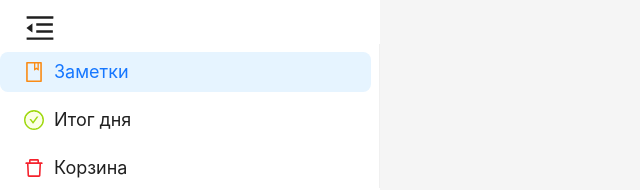
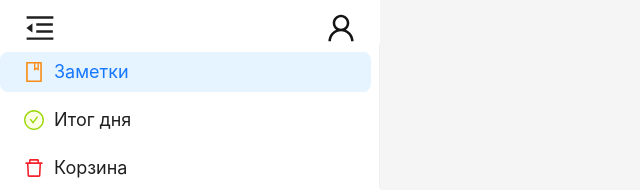
Before and after one commit to Solio69/self-development-app, a React (Create React App) app in the folder apps/frontend/: page / in a window 1280 px wide. Shown: the top 190 px of the page, without its empty margins (0-640 px from the left). Built offline with nearby package versions, Linux system fonts and the light colour scheme.

Commit message:
[front] feature/add profile user pick

```diff
--- a/apps/frontend/src/app/App.tsx
+++ b/apps/frontend/src/app/App.tsx
@@ -13,6 +13,7 @@ function App() {
           <Route path={PATHS.notes} element={<div>notes</div>} />
           <Route path={PATHS.daySummary} element={<div>daySummary</div>} />
           <Route path={PATHS.trash} element={<div>trash</div>} />
+          <Route path={PATHS.profile} element={<div>profile</div>} />
         </Route>
       </Routes>
     </Router>
--- a/apps/frontend/src/pages/home-page/HomePage.scss
+++ b/apps/frontend/src/pages/home-page/HomePage.scss
@@ -9,7 +9,10 @@
     }
 
     &-collapsed {
-      padding: 12px 0 0 24px;
+      display: flex;
+      justify-content: space-between;
+      align-items: center;
+      padding: 12px 24px 0 24px;
     }
 
     &-menu {
--- a/apps/frontend/src/pages/home-page/HomePage.tsx
+++ b/apps/frontend/src/pages/home-page/HomePage.tsx
@@ -1,11 +1,12 @@
 import React, { useState } from 'react'
 import { Link, Outlet } from 'react-router-dom'
 import {
-  BookOutlined,
-  CheckCircleTwoTone,
-  DeleteOutlined,
-  MenuFoldOutlined,
-  MenuUnfoldOutlined,
+  BookOutlined as NoteIcon,
+  CheckCircleTwoTone as DaySummaryIcon,
+  DeleteOutlined as TrashIcon,
+  MenuFoldOutlined as MenuFoldOutlinedIcon,
+  MenuUnfoldOutlined as MenuUnfoldOutlinedIcon,
+  UserOutlined as UserPickIcon,
 } from '@ant-design/icons'
 import { Button, Layout, Menu } from 'antd'
 import { PATHS } from '../../app/routes/router'
@@ -32,13 +33,18 @@ const HomePage = () => {
               type="text"
               icon={
                 collapsed ? (
-                  <MenuUnfoldOutlined style={{ fontSize: '30px' }} />
+                  <MenuUnfoldOutlinedIcon style={{ fontSize: '30px' }} />
                 ) : (
-                  <MenuFoldOutlined style={{ fontSize: '30px' }} />
+                  <MenuFoldOutlinedIcon style={{ fontSize: '30px' }} />
                 )
               }
               onClick={() => setCollapsed(!collapsed)}
             />
+            {!collapsed && (
+              <Link to={PATHS.profile}>
+                <UserPickIcon style={{ fontSize: '30px', cursor: 'pointer' }} />
+              </Link>
+            )}
           </div>
           <Menu
             mode="inline"
@@ -49,9 +55,7 @@ const HomePage = () => {
                 key: '1',
                 className: 'layout-menu-item',
                 icon: (
-                  <BookOutlined
-                    style={{ fontSize: '20px', color: '#fa8c16' }}
-                  />
+                  <NoteIcon style={{ fontSize: '20px', color: '#fa8c16' }} />
                 ),
                 label: <Link to={PATHS.notes}>{MENU_ITEMS_LABEL.notes}</Link>,
               },
@@ -59,7 +63,7 @@ const HomePage = () => {
                 key: '2',
                 className: 'layout-menu-item',
                 icon: (
-                  <CheckCircleTwoTone
+                  <DaySummaryIcon
                     twoToneColor="#a0d911"
                     style={{ fontSize: '20px' }}
                   />
@@ -74,9 +78,7 @@ const HomePage = () => {
                 key: '3',
                 className: 'layout-menu-item',
                 icon: (
-                  <DeleteOutlined
-                    style={{ fontSize: '20px', color: '#f5222d' }}
-                  />
+                  <TrashIcon style={{ fontSize: '20px', color: '#f5222d' }} />
                 ),
                 label: <Link to={PATHS.trash}>{MENU_ITEMS_LABEL.trash}</Link>,
               },
```
